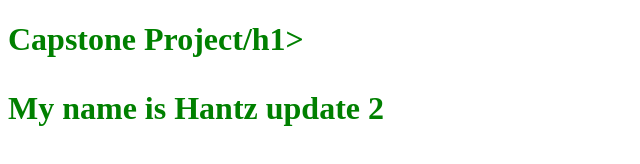
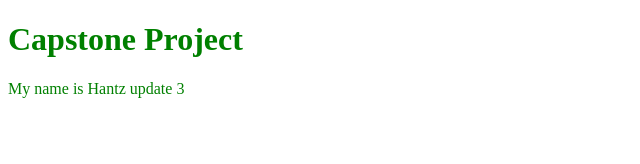
Before and after one commit to hantzzy/capstone, a plain HTML site: page index.html in a window 1280 px wide. Shown: the whole page, without its empty margins (0-640 px from the left). Drawn offline with Linux system fonts and the light colour scheme.

Commit message:
working rolling deployment

```diff
--- a/index.html
+++ b/index.html
@@ -7,8 +7,8 @@
 </head>
 <body>
 
-<h1 style="color:green;">Capstone Project/h1>
-<p style="color:green;">My name is Hantz update 2</p>
+<h1 style="color:green;">Capstone Project</h1>
+<p style="color:green;">My name is Hantz update 3</p>
 
 </body>
 </html>
```
